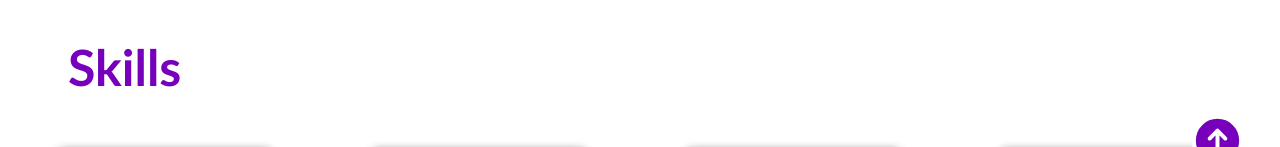
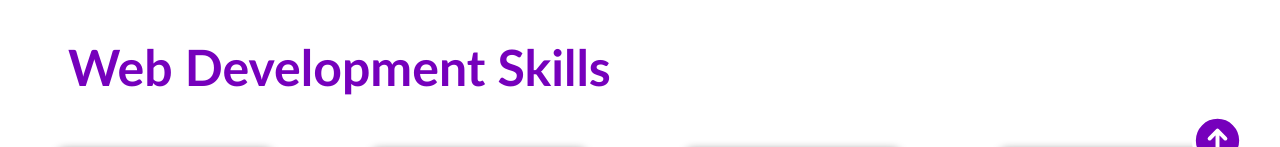
Before and after one commit to AbdallaRabeaMabed/my-portfolio, a plain HTML site: page index.html in a window 1280 px wide. Shown: the part 610-757 px from the top of the page. Drawn offline with Linux system fonts and the light colour scheme.

Commit message:
update skills section to web skills

```diff
--- a/index.html
+++ b/index.html
@@ -50,7 +50,7 @@
 
     <!-- Skills -->
     <section id="skills">
-      <h2>Skills</h2>
+      <h2> Web Development Skills</h2>
       <div style="clear:both;"></div>
 
       <div class="all_skills">
```
